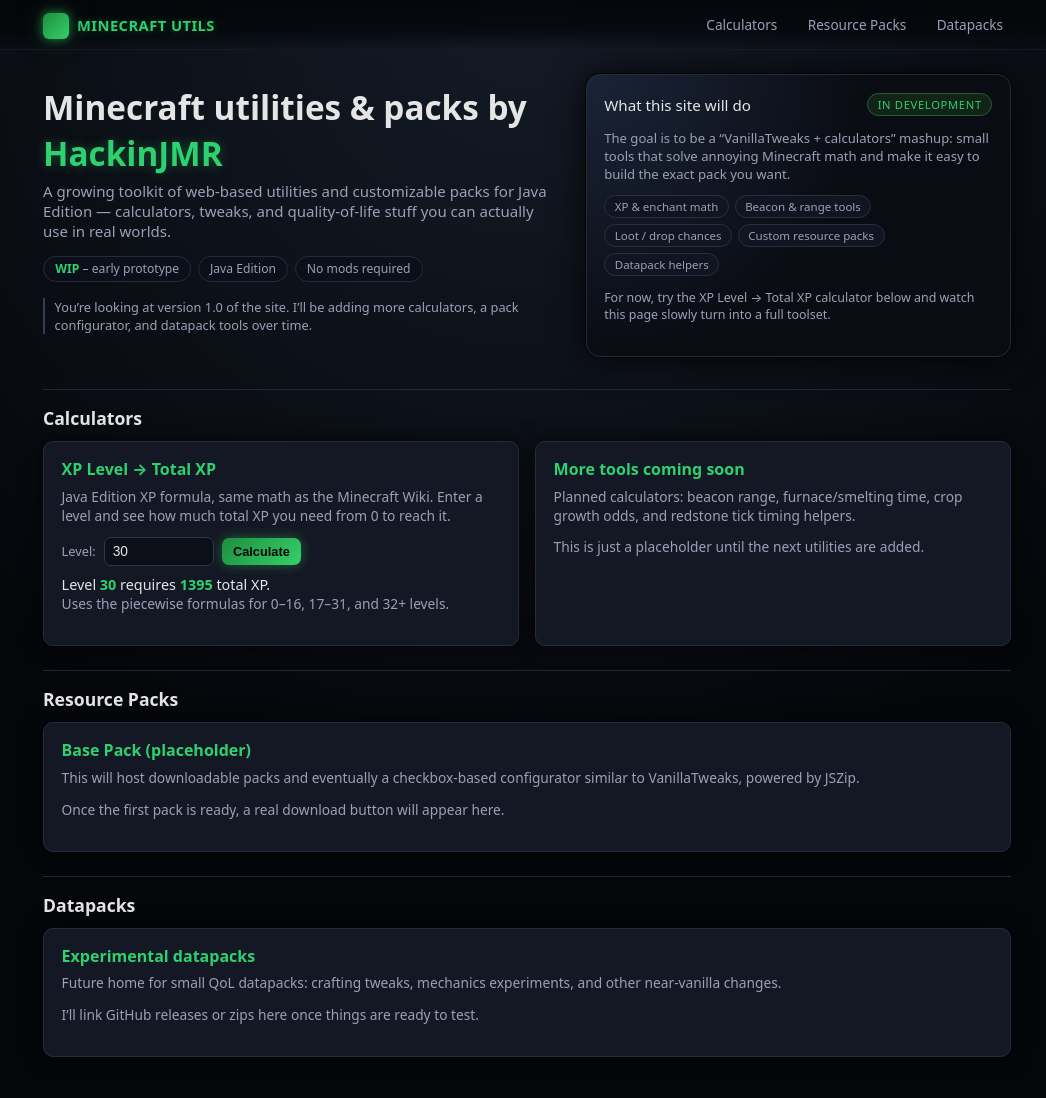
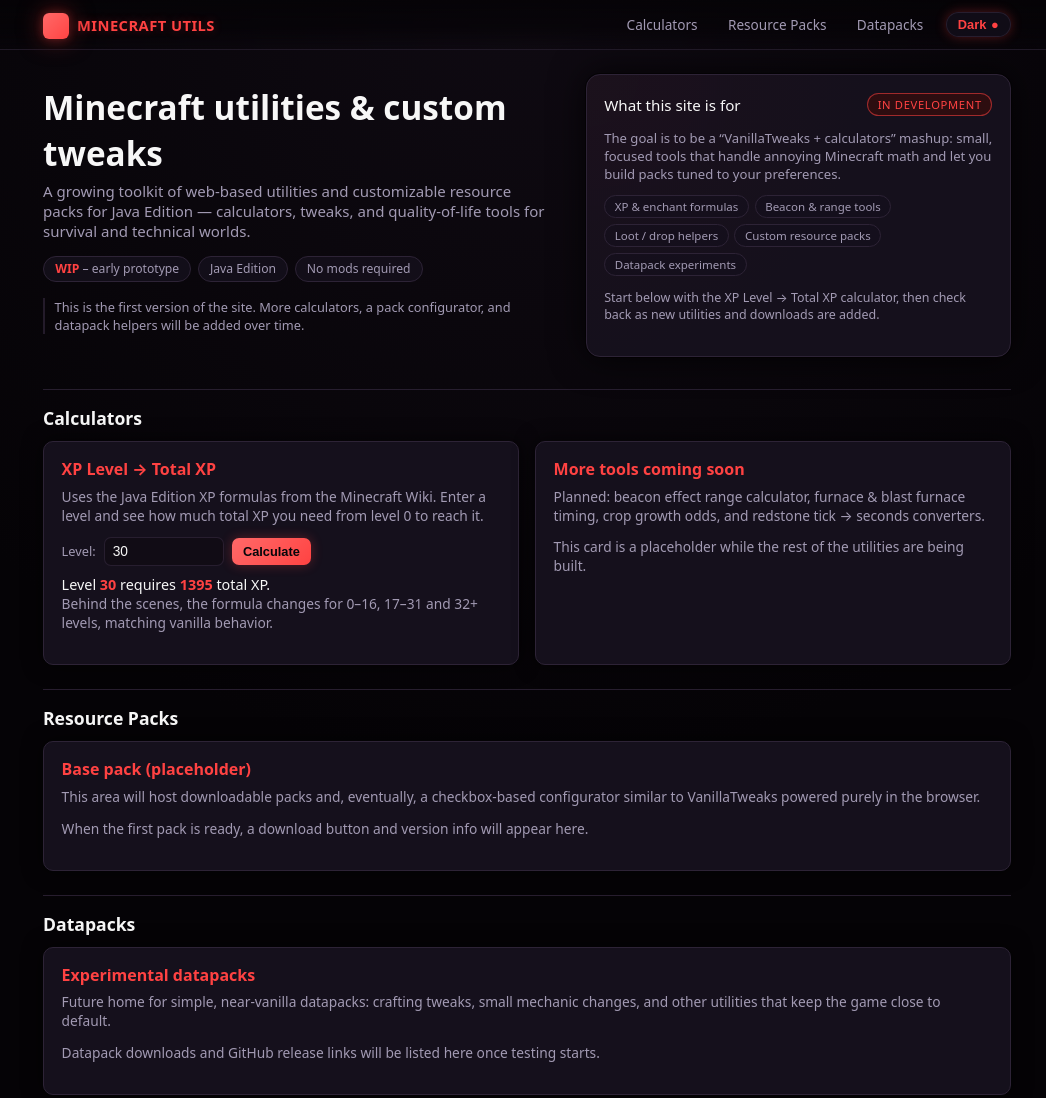
Before and after one commit to HackinJMR/minecraft-utils, a plain HTML site: page index.html in a window 1280 px wide. Shown: the top 1098 px of the page, without its empty margins (113-1159 px from the left). Drawn offline with Linux system fonts and the light colour scheme.

Commit message:
Update index.html

```diff
--- a/index.html
+++ b/index.html
@@ -2,18 +2,31 @@
 <html lang="en">
 <head>
   <meta charset="UTF-8" />
-  <title>Minecraft Utils by HackinJMR</title>
+  <title>Minecraft Utils</title>
   <meta name="viewport" content="width=device-width, initial-scale=1" />
   <style>
     :root {
-      --accent: #2dd16f;
-      --accent-soft: #2dd16f55;
-      --bg: #05060a;
-      --bg2: #10131c;
-      --card: #141824;
-      --border: #262c3b;
-      --text: #e5e5e5;
-      --muted: #9ba0b8;
+      /* dark (red) theme defaults */
+      --accent: #ff4242;
+      --accent-soft: #ff42424d;
+      --bg: #050306;
+      --bg2: #0f0a12;
+      --card: #15101c;
+      --border: #2d2336;
+      --text: #f7f7f7;
+      --muted: #a29ab3;
+    }
+
+    body.theme-light {
+      /* light (green) theme overrides */
+      --accent: #1dad4b;
+      --accent-soft: #1dad4b40;
+      --bg: #f4f7f2;
+      --bg2: #e5efe3;
+      --card: #ffffff;
+      --border: #cfd6c8;
+      --text: #161a16;
+      --muted: #546156;
     }
 
     * {
@@ -24,22 +37,23 @@
       margin: 0;
       font-family: system-ui, -apple-system, BlinkMacSystemFont, "Segoe UI",
         sans-serif;
-      background: radial-gradient(circle at top, #141b26 0, #05060a 60%);
+      background: radial-gradient(circle at top, var(--bg2) 0, var(--bg) 55%);
       color: var(--text);
+      transition: background 0.25s ease, color 0.25s ease;
     }
 
     header {
       position: sticky;
       top: 0;
       z-index: 10;
-      backdrop-filter: blur(10px);
+      backdrop-filter: blur(14px);
       background: linear-gradient(
         to bottom,
-        #05060af0 0,
-        #05060acc 60%,
-        #05060a00 100%
+        color-mix(in srgb, var(--bg) 85%, transparent) 0,
+        color-mix(in srgb, var(--bg) 65%, transparent) 55%,
+        transparent 100%
       );
-      border-bottom: 1px solid #151924;
+      border-bottom: 1px solid color-mix(in srgb, var(--border) 70%, transparent);
     }
 
     .nav {
@@ -68,11 +82,20 @@
       width: 26px;
       height: 26px;
       border-radius: 6px;
-      background: linear-gradient(135deg, #1e8e3e, #35d06a);
+      background: linear-gradient(135deg,
+        color-mix(in srgb, var(--accent) 80%, #ffffff 20%),
+        var(--accent)
+      );
       box-shadow:
-        0 0 10px #35d06a99,
-        0 0 25px #0c3f20cc;
+        0 0 10px var(--accent-soft),
+        0 0 25px color-mix(in srgb, var(--accent) 40%, #000 60%);
       transform: translateY(1px);
+    }
+
+    .nav-right {
+      display: flex;
+      align-items: center;
+      gap: 0.9rem;
     }
 
     .nav-links {
@@ -91,7 +114,31 @@
 
     .nav-links a:hover {
       color: var(--accent);
-      background: #151924;
+      background: color-mix(in srgb, var(--card) 80%, transparent);
+    }
+
+    .theme-toggle {
+      border-radius: 999px;
+      border: 1px solid color-mix(in srgb, var(--border) 80%, transparent);
+      padding: 0.25rem 0.7rem;
+      font-size: 0.8rem;
+      display: inline-flex;
+      align-items: center;
+      gap: 0.3rem;
+      cursor: pointer;
+      background: color-mix(in srgb, var(--card) 80%, transparent);
+      color: var(--muted);
+      transition: 0.15s ease;
+    }
+
+    .theme-toggle span {
+      font-weight: 600;
+      color: var(--accent);
+    }
+
+    .theme-toggle:hover {
+      border-color: var(--accent);
+      box-shadow: 0 0 10px var(--accent-soft);
     }
 
     main {
@@ -142,8 +189,8 @@
     .tag-pill {
       border-radius: 999px;
       padding: 0.24rem 0.7rem;
-      border: 1px solid #252b3a;
-      background: #0b0f19;
+      border: 1px solid var(--border);
+      background: color-mix(in srgb, var(--card) 85%, transparent);
       color: var(--muted);
     }
 
@@ -155,18 +202,21 @@
     .hero-note {
       font-size: 0.8rem;
       color: var(--muted);
-      border-left: 2px solid #343c52;
+      border-left: 2px solid color-mix(in srgb, var(--border) 75%, transparent);
       padding-left: 0.6rem;
     }
 
     .hero-card {
-      background: radial-gradient(circle at top left, #1a2437 0, #0a0c13 55%);
+      background: radial-gradient(circle at top left,
+        color-mix(in srgb, var(--card) 90%, var(--accent-soft) 10%) 0,
+        var(--card) 55%
+      );
       border-radius: 14px;
-      border: 1px solid #252b3a;
+      border: 1px solid var(--border);
       padding: 1.1rem 1.1rem 1.3rem;
       box-shadow:
         0 0 35px #000000cc,
-        0 0 0 1px #05060a;
+        0 0 0 1px color-mix(in srgb, var(--bg) 80%, transparent);
     }
 
     .hero-card-title {
@@ -182,9 +232,9 @@
       font-size: 0.7rem;
       padding: 0.2rem 0.6rem;
       border-radius: 999px;
-      background: #122318;
+      background: color-mix(in srgb, var(--accent) 16%, var(--bg) 84%);
       color: var(--accent);
-      border: 1px solid #295b35;
+      border: 1px solid color-mix(in srgb, var(--accent) 55%, transparent);
       text-transform: uppercase;
       letter-spacing: 0.06em;
     }
@@ -206,8 +256,8 @@
       font-size: 0.72rem;
       padding: 0.2rem 0.6rem;
       border-radius: 999px;
-      background: #111522;
-      border: 1px solid #272f40;
+      background: color-mix(in srgb, var(--card) 80%, transparent);
+      border: 1px solid var(--border);
       color: var(--muted);
     }
 
@@ -250,7 +300,7 @@
 
     hr {
       border: none;
-      border-top: 1px solid #202538;
+      border-top: 1px solid color-mix(in srgb, var(--border) 85%, transparent);
       margin: 1.5rem 0 1rem;
     }
 
@@ -269,19 +319,20 @@
     }
 
     input[type="number"] {
-      background: #0c0f18;
+      background: color-mix(in srgb, var(--bg2) 70%, var(--card) 30%);
       border-radius: 7px;
-      border: 1px solid #30364a;
+      border: 1px solid color-mix(in srgb, var(--border) 80%, transparent);
       padding: 0.35rem 0.5rem;
       color: var(--text);
       font-size: 0.86rem;
-      width: 110px;
+      width: 120px;
     }
 
     input[type="number"]:focus {
       outline: none;
       border-color: var(--accent);
       box-shadow: 0 0 0 1px var(--accent-soft);
+      background: color-mix(in srgb, var(--bg2) 50%, var(--card) 50%);
     }
 
     button {
@@ -290,10 +341,13 @@
       padding: 0.35rem 0.7rem;
       font-size: 0.8rem;
       cursor: pointer;
-      background: linear-gradient(135deg, #1e8e3e, #35d06a);
+      background: linear-gradient(135deg,
+        color-mix(in srgb, var(--accent) 80%, #ffffff 20%),
+        var(--accent)
+      );
       color: #05060a;
       font-weight: 600;
-      box-shadow: 0 0 12px #35d06a66;
+      box-shadow: 0 0 12px var(--accent-soft);
       transition: 0.12s ease;
     }
 
@@ -301,7 +355,7 @@
       transform: translateY(-1px);
       box-shadow:
         0 2px 12px #000000cc,
-        0 0 18px #35d06a88;
+        0 0 18px var(--accent-soft);
     }
 
     .xp-result {
@@ -331,11 +385,17 @@
         <div class="logo-block"></div>
         <span>Minecraft Utils</span>
       </div>
-      <nav class="nav-links">
-        <a href="#calculators">Calculators</a>
-        <a href="#packs">Resource Packs</a>
-        <a href="#datapacks">Datapacks</a>
-      </nav>
+      <div class="nav-right">
+        <nav class="nav-links">
+          <a href="#calculators">Calculators</a>
+          <a href="#packs">Resource Packs</a>
+          <a href="#datapacks">Datapacks</a>
+        </nav>
+        <button class="theme-toggle" type="button" id="themeToggle">
+          <span>Dark</span>
+          <span>●</span>
+        </button>
+      </div>
     </div>
   </header>
 
@@ -343,12 +403,12 @@
     <section class="hero">
       <div>
         <h1 class="hero-title">
-          Minecraft utilities & packs by <span>HackinJMR</span>
+          Minecraft utilities & custom tweaks
         </h1>
         <p class="hero-sub">
-          A growing toolkit of web-based utilities and customizable packs for
-          Java Edition — calculators, tweaks, and quality-of-life stuff you can
-          actually use in real worlds.
+          A growing toolkit of web-based utilities and customizable resource
+          packs for Java Edition — calculators, tweaks, and quality-of-life
+          tools for survival and technical worlds.
         </p>
         <div class="hero-tags">
           <div class="tag-pill"><span>WIP</span> – early prototype</div>
@@ -356,30 +416,30 @@
           <div class="tag-pill">No mods required</div>
         </div>
         <p class="hero-note">
-          You’re looking at version 1.0 of the site. I’ll be adding more
-          calculators, a pack configurator, and datapack tools over time.
+          This is the first version of the site. More calculators, a pack
+          configurator, and datapack helpers will be added over time.
         </p>
       </div>
       <div class="hero-card">
         <div class="hero-card-title">
-          <span>What this site will do</span>
+          <span>What this site is for</span>
           <span class="status-pill">In development</span>
         </div>
         <p class="hero-card-desc">
-          The goal is to be a “VanillaTweaks + calculators” mashup: small tools
-          that solve annoying Minecraft math and make it easy to build the
-          exact pack you want.
+          The goal is to be a “VanillaTweaks + calculators” mashup: small,
+          focused tools that handle annoying Minecraft math and let you build
+          packs tuned to your preferences.
         </p>
         <div class="chip-row">
-          <div class="chip">XP & enchant math</div>
+          <div class="chip">XP & enchant formulas</div>
           <div class="chip">Beacon & range tools</div>
-          <div class="chip">Loot / drop chances</div>
+          <div class="chip">Loot / drop helpers</div>
           <div class="chip">Custom resource packs</div>
-          <div class="chip">Datapack helpers</div>
+          <div class="chip">Datapack experiments</div>
         </div>
         <p class="small">
-          For now, try the XP Level → Total XP calculator below and watch this
-          page slowly turn into a full toolset.
+          Start below with the XP Level → Total XP calculator, then check back
+          as new utilities and downloads are added.
         </p>
       </div>
     </section>
@@ -392,8 +452,8 @@
         <article class="card">
           <h2>XP Level → Total XP</h2>
           <p>
-            Java Edition XP formula, same math as the Minecraft Wiki. Enter a
-            level and see how much total XP you need from 0 to reach it.
+            Uses the Java Edition XP formulas from the Minecraft Wiki. Enter a
+            level and see how much total XP you need from level 0 to reach it.
           </p>
           <div class="xp-input-row">
             <label for="xpLevel">Level:</label>
@@ -404,18 +464,20 @@
             Level <span>30</span> requires <span>1395</span> total XP.
           </div>
           <p class="small">
-            Uses the piecewise formulas for 0–16, 17–31, and 32+ levels.
+            Behind the scenes, the formula changes for 0–16, 17–31 and 32+
+            levels, matching vanilla behavior.
           </p>
         </article>
 
         <article class="card">
           <h2>More tools coming soon</h2>
           <p>
-            Planned calculators: beacon range, furnace/smelting time, crop
-            growth odds, and redstone tick timing helpers.
+            Planned: beacon effect range calculator, furnace & blast furnace
+            timing, crop growth odds, and redstone tick → seconds converters.
           </p>
           <p class="small">
-            This is just a placeholder until the next utilities are added.
+            This card is a placeholder while the rest of the utilities are
+            being built.
           </p>
         </article>
       </div>
@@ -427,13 +489,15 @@
       <h2 class="section-title">Resource Packs</h2>
       <div class="grid">
         <article class="card">
-          <h2>Base Pack (placeholder)</h2>
+          <h2>Base pack (placeholder)</h2>
           <p>
-            This will host downloadable packs and eventually a checkbox-based
-            configurator similar to VanillaTweaks, powered by JSZip.
+            This area will host downloadable packs and, eventually, a
+            checkbox-based configurator similar to VanillaTweaks powered purely
+            in the browser.
           </p>
           <p class="small">
-            Once the first pack is ready, a real download button will appear here.
+            When the first pack is ready, a download button and version info
+            will appear here.
           </p>
         </article>
       </div>
@@ -447,11 +511,13 @@
         <article class="card">
           <h2>Experimental datapacks</h2>
           <p>
-            Future home for small QoL datapacks: crafting tweaks, mechanics
-            experiments, and other near-vanilla changes.
+            Future home for simple, near-vanilla datapacks: crafting tweaks,
+            small mechanic changes, and other utilities that keep the game
+            close to default.
           </p>
           <p class="small">
-            I’ll link GitHub releases or zips here once things are ready to test.
+            Datapack downloads and GitHub release links will be listed here
+            once testing starts.
           </p>
         </article>
       </div>
@@ -460,12 +526,14 @@
 
   <footer>
     <p>
-      Built by <strong>HackinJMR</strong>. Hosted on GitHub Pages. All Minecraft
-      content belongs to Mojang &amp; Microsoft; this is a fan-made utility site.
+      Created by <strong>HackinJMR</strong>. Hosted on GitHub Pages. All Minecraft
+      content belongs to Mojang &amp; Microsoft; this is an unofficial fan-made
+      utility site.
     </p>
   </footer>
 
   <script>
+    // XP formulas from Minecraft Java Edition
     function levelToTotalXP(level) {
       const L = Number(level);
       if (isNaN(L) || L < 0) return 0;
@@ -497,8 +565,27 @@
         "</span> total XP.";
     }
 
-    // Initialize default display
+    // Theme toggle
+    const themeToggle = document.getElementById("themeToggle");
+    const body = document.body;
+
+    function updateThemeLabel() {
+      const span = themeToggle.querySelector("span");
+      if (body.classList.contains("theme-light")) {
+        span.textContent = "Light";
+      } else {
+        span.textContent = "Dark";
+      }
+    }
+
+    themeToggle.addEventListener("click", () => {
+      body.classList.toggle("theme-light");
+      updateThemeLabel();
+    });
+
+    // initialize defaults
     handleXPClick();
+    updateThemeLabel();
   </script>
 </body>
 </html>
```
